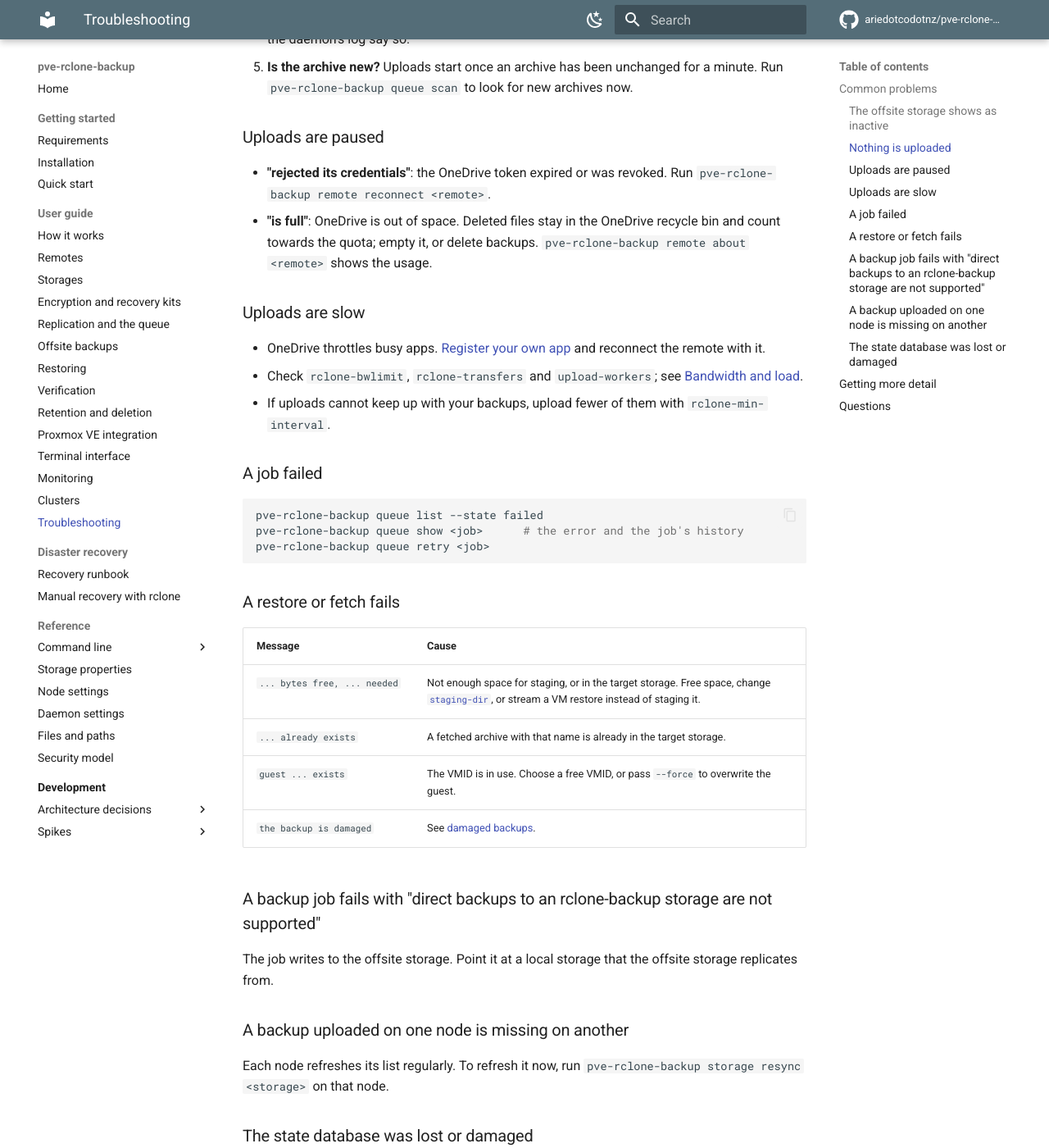
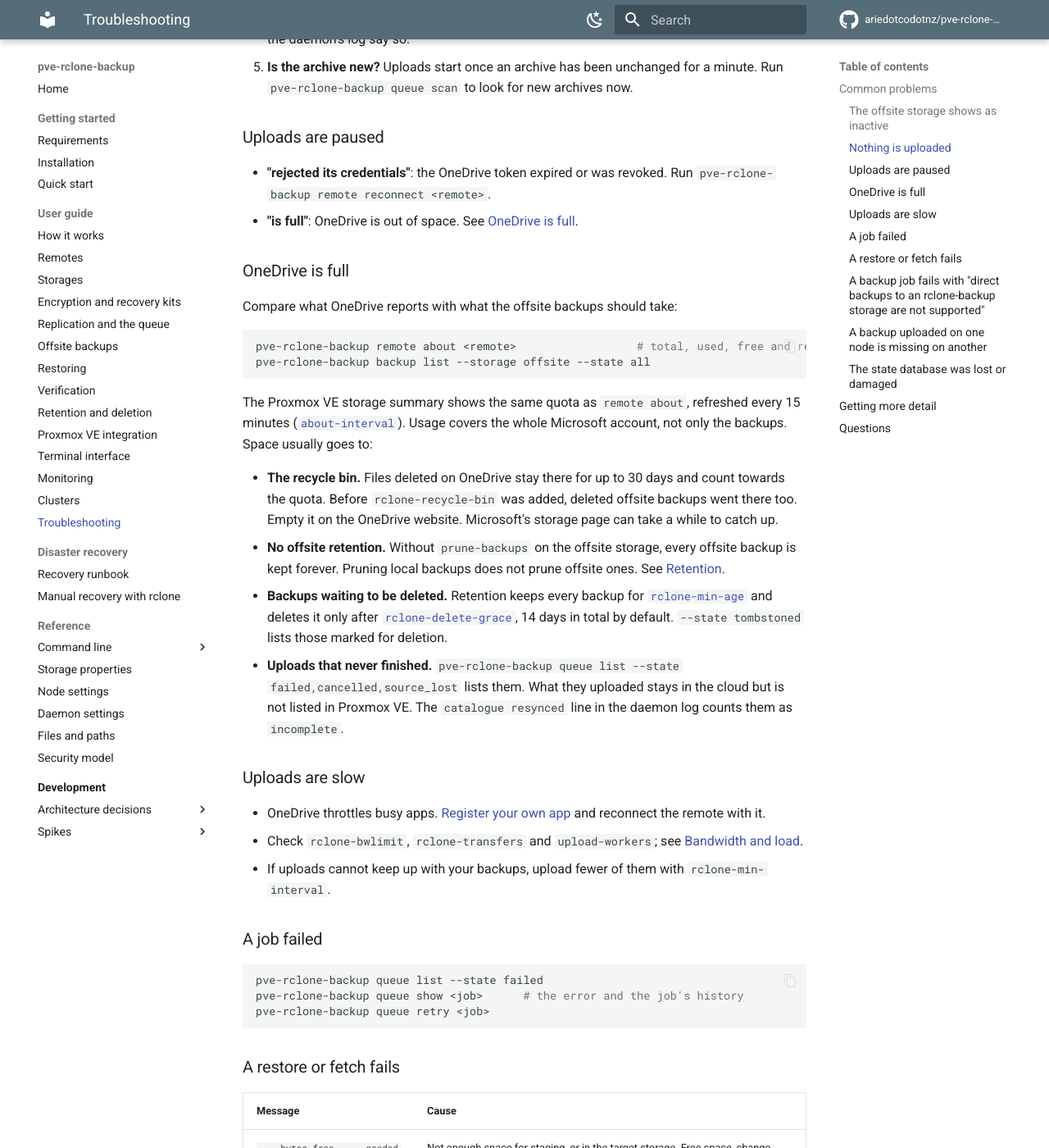
Before and after one commit to ariedotcodotnz/pve-rclone-backup, an MkDocs documentation site: the page built from docs/guide/troubleshooting.md, in a window 1280 px wide and 1400 px high, scrolled down 850 px. Shown: the whole window at 82% size. Built offline with MkDocs 1.6.1 and Material for MkDocs 9.7.7, drawn with Linux system fonts in a browser that asks for light colours; comment, search, counter and statistics services are not loaded.

Commit message:
Expand documentation on OneDrive storage behavior and quota management
- Add a dedicated "OneDrive is full" section to guide users on resolving quota issues.
- Update references to `rclone-recycle-bin` behavior and its impact on deleted files.
- Clarify guidelines on recycle bin usage in security, backups, and requirements documentation.

````diff
--- a/docs/guide/troubleshooting.md
+++ b/docs/guide/troubleshooting.md
@@ -39,9 +39,33 @@ Work through these in order:
 
 - **"rejected its credentials"**: the OneDrive token expired or was revoked. Run
   `pve-rclone-backup remote reconnect <remote>`.
-- **"is full"**: OneDrive is out of space. Deleted files stay in the OneDrive recycle bin and
-  count towards the quota; empty it, or delete backups. `pve-rclone-backup remote about <remote>`
-  shows the usage.
+- **"is full"**: OneDrive is out of space. See [OneDrive is full](#onedrive-is-full).
+
+### OneDrive is full
+
+Compare what OneDrive reports with what the offsite backups should take:
+
+```sh
+pve-rclone-backup remote about <remote>                  # total, used, free and recycle bin, live
+pve-rclone-backup backup list --storage offsite --state all
+```
+
+The Proxmox VE storage summary shows the same quota as `remote about`, refreshed every 15 minutes
+([`about-interval`](../reference/daemon-settings.md#about-interval)). Usage covers the whole
+Microsoft account, not only the backups. Space usually goes to:
+
+- **The recycle bin.** Files deleted on OneDrive stay there for up to 30 days and count towards
+  the quota. Before `rclone-recycle-bin` was added, deleted offsite backups went there too. Empty
+  it on the OneDrive website. Microsoft's storage page can take a while to catch up.
+- **No offsite retention.** Without `prune-backups` on the offsite storage, every offsite backup is
+  kept forever. Pruning local backups does not prune offsite ones. See [Retention](retention.md).
+- **Backups waiting to be deleted.** Retention keeps every backup for
+  [`rclone-min-age`](../reference/storage-properties.md#rclone-min-age) and deletes it only after
+  [`rclone-delete-grace`](../reference/storage-properties.md#rclone-delete-grace), 14 days in total
+  by default. `--state tombstoned` lists those marked for deletion.
+- **Uploads that never finished.** `pve-rclone-backup queue list --state failed,cancelled,source_lost`
+  lists them. What they uploaded stays in the cloud but is not listed in Proxmox VE. The
+  `catalogue resynced` line in the daemon log counts them as `incomplete`.
 
 ### Uploads are slow
 
````
Also changed, not shown: docs/getting-started/requirements.md (+4 -2 lines), docs/guide/backups.md (+4 -2 lines), docs/reference/security.md (+2 -2 lines).
